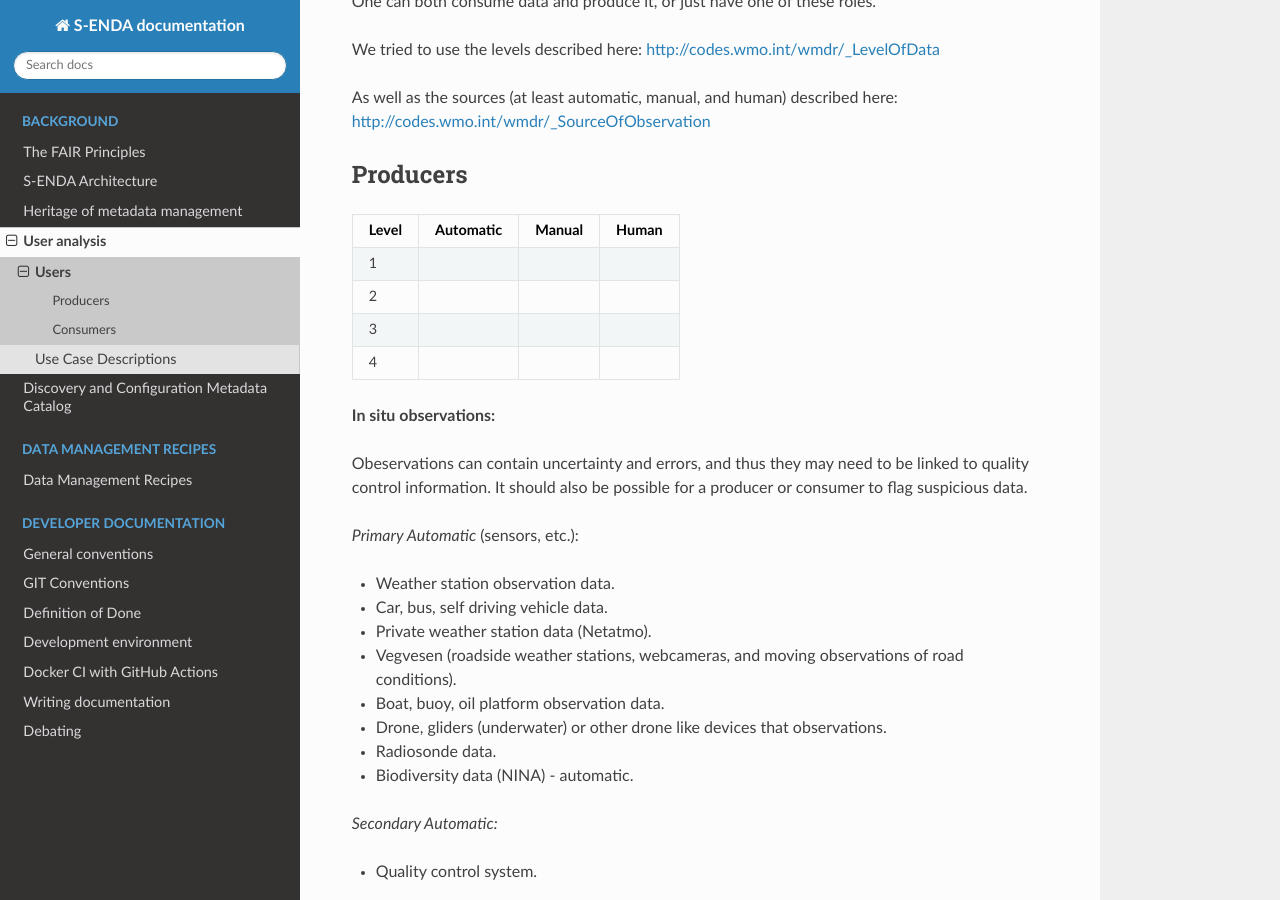
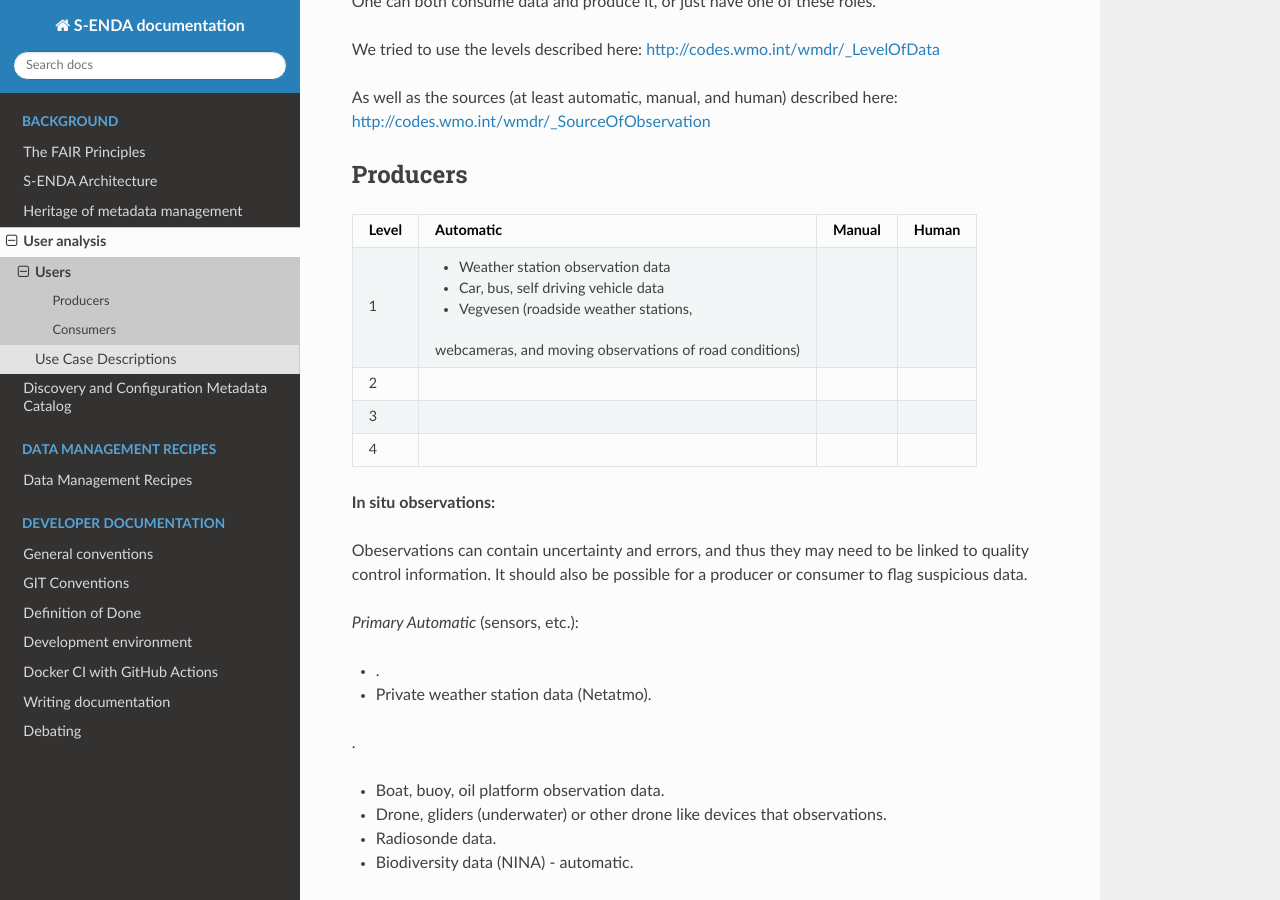
Before and after one commit to metno/S-ENDA-documentation, a Sphinx documentation site: the page built from source/users.rst, in a window 1280 px wide and 900 px high, scrolled down 290 px. Built offline with Sphinx 7.4.7 and the Read the Docs theme 2.0.0, drawn with Linux system fonts in a browser that asks for light colours; part of the change alters nothing that is shown.

```diff
--- a/source/users.rst
+++ b/source/users.rst
@@ -18,14 +18,18 @@ Producers
 =========
 
 
-==========  ===================================  ===================================  ===================================
-  Level                 Automatic                              Manual                               Human
-==========  ===================================  ===================================  ===================================
-    1
+==========  =========================================  =========================================  =========================================
+  Level                     Automatic                                    Manual                                     Human
+==========  =========================================  =========================================  =========================================
+    1       * Weather station observation data
+            * Car, bus, self driving vehicle data
+            * Vegvesen (roadside weather stations,
+            webcameras, and moving observations of
+            road conditions)
     2
     3
     4
-==========  ===================================  ===================================  ===================================
+==========  =========================================  =========================================  =========================================
 
 **In situ observations:**
 
@@ -33,13 +37,13 @@ Obeservations can contain uncertainty and errors, and thus they may need to be l
 
 *Primary Automatic* (sensors, etc.):
 
-* Weather station observation data.
 
-* Car, bus, self driving vehicle data.
+
+* .
 
 * Private weather station data (Netatmo).
 
-* Vegvesen (roadside weather stations, webcameras, and moving observations of road conditions).
+.
 
 * Boat, buoy, oil platform observation data.
 
```
